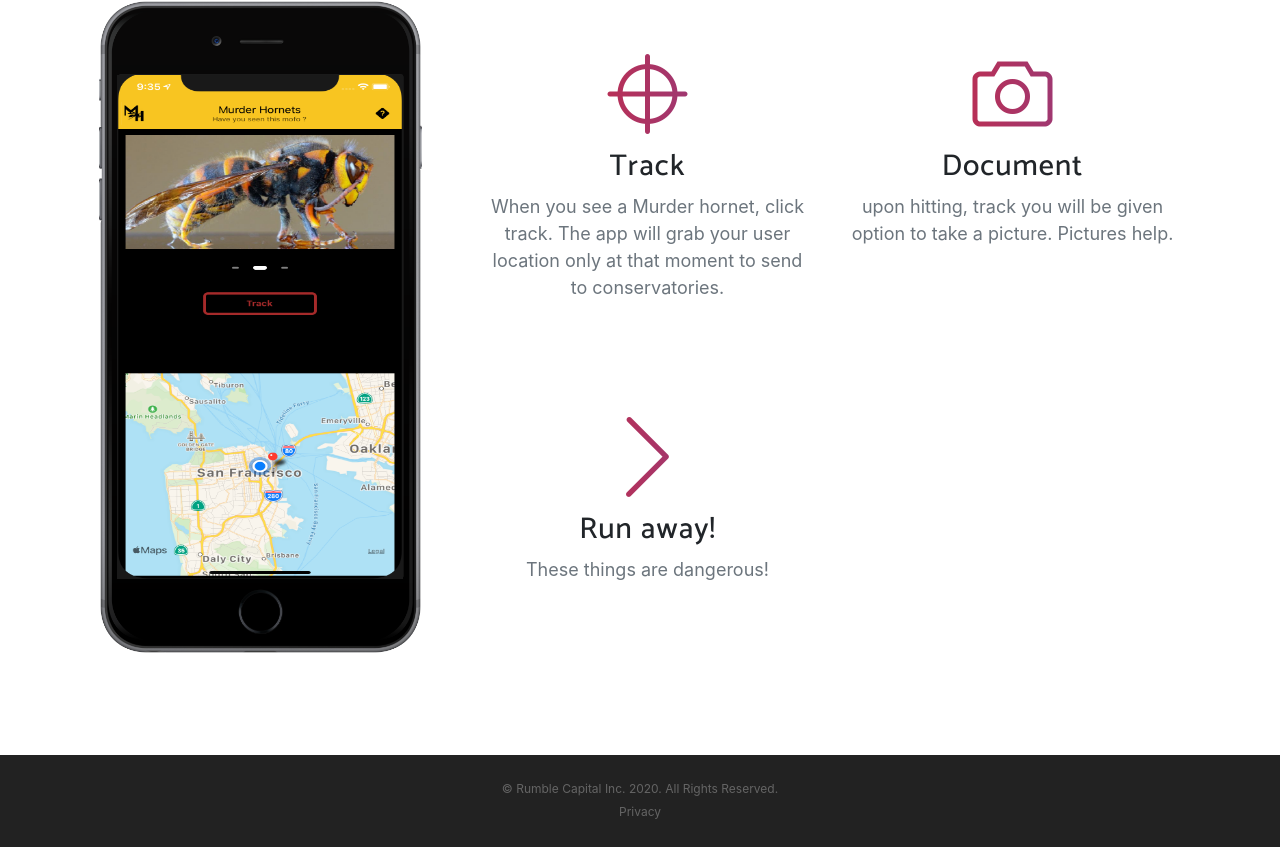
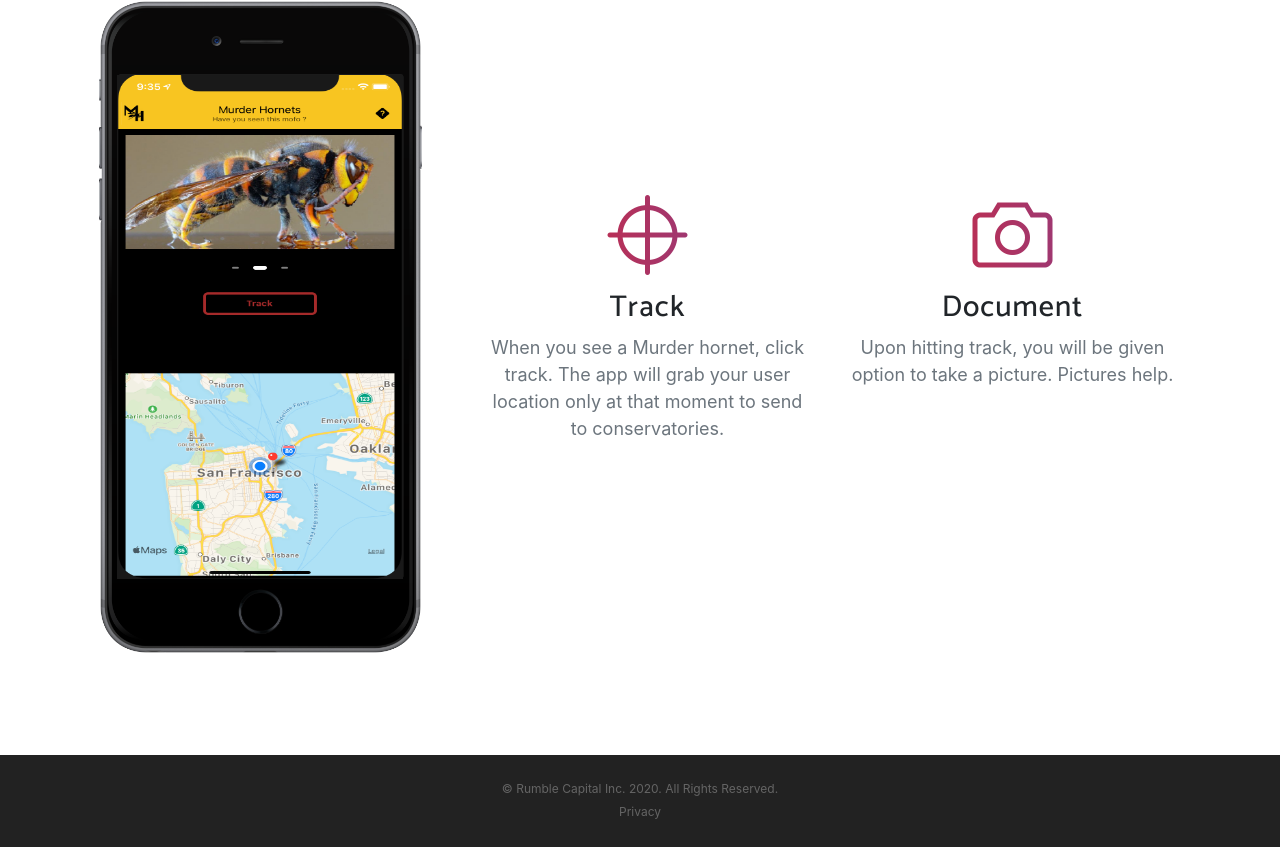
Before and after one commit to Rumble-Capital/murder-hornets, a website with bundled scripts: page index.html in a window 1280 px wide. Shown: the part 1199-2046 px from the top of the page. Built offline with nearby package versions, Linux system fonts and the light colour scheme; a web font is replaced by a local one.

Commit message:
update murder hornets

```diff
--- a/index.html
+++ b/index.html
@@ -171,11 +171,11 @@
                 <div class="feature-item">
                   <i class="icon-camera text-primary"></i>
                   <h3>Document</h3>
-                  <p class="text-muted">upon hitting, track you will be given option to take a picture. Pictures help.</p>
+                  <p class="text-muted">Upon hitting track, you will be given option to take a picture. Pictures help.</p>
                 </div>
               </div>
             </div>
-            <div class="row">
+            <!-- <div class="row">
               <div class="col-lg-6">
                 <div class="feature-item">
                   <i class="icon-arrow-right text-primary"></i>
@@ -183,7 +183,7 @@
                   <p class="text-muted">These things are dangerous!</p>
                 </div>
               </div>
-              <div class="col-lg-6">
+              <div class="col-lg-6"> -->
 
               </div>
             </div>
```
